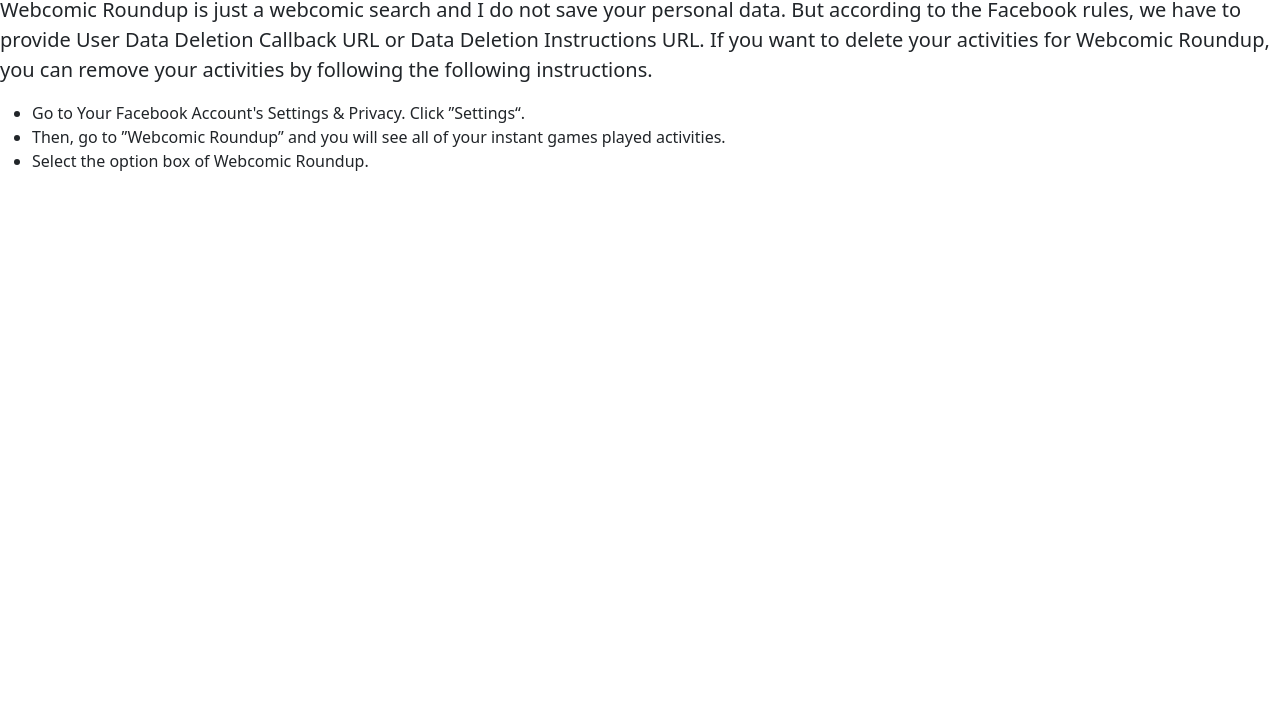
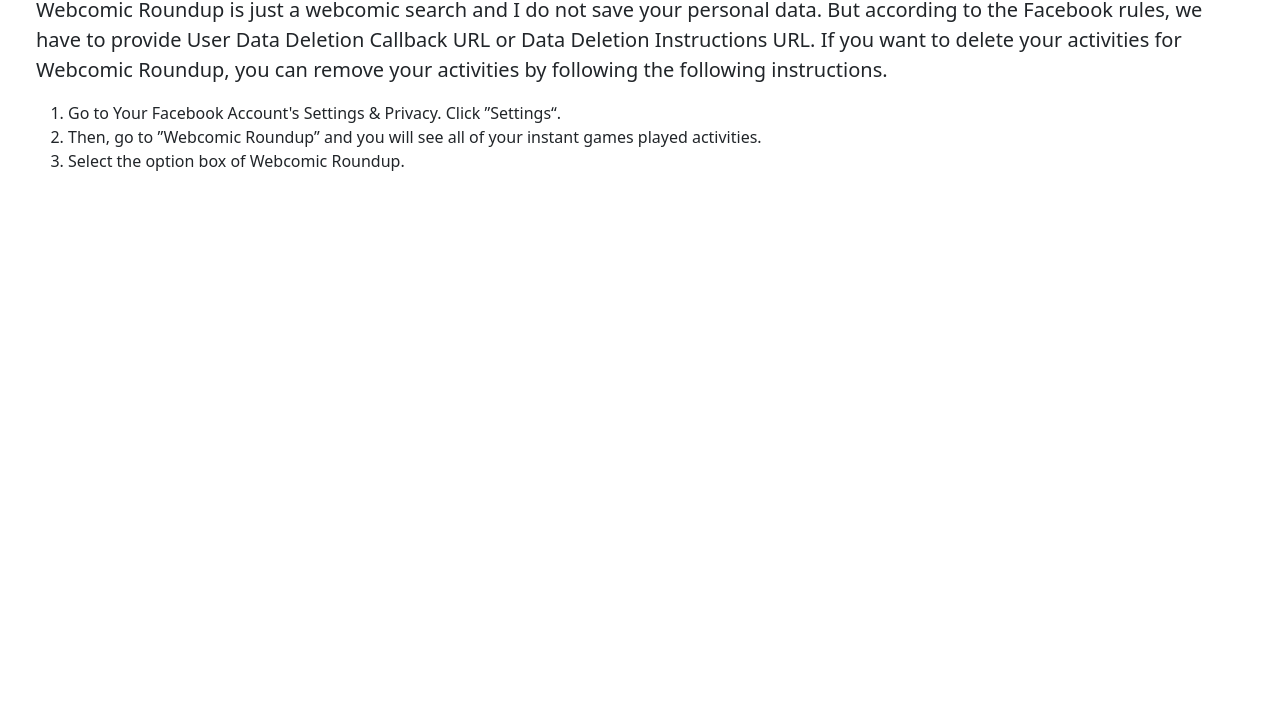
Before and after one commit to AndrewHempfling/generic-privacy, a plain HTML site: page index.html in a window 1280 px wide. Shown: the part 80-800 px from the top of the page. Drawn offline with nearby package versions, Linux system fonts and the light colour scheme.

Commit message:
Update index.html

```diff
--- a/index.html
+++ b/index.html
@@ -12,17 +12,22 @@
     <title>Webcomic Roundup Data Deletion</title>
   </head>
   <body>
+      <div class="row">
+          <div class="col px-5">
             <div class="jumbotron">
                 <h1 class="display-4">Webcomic Roundup Data Deletion</h1>
                 <p class="lead">Webcomic Roundup is just a webcomic search and I do not save your personal data. But according to the Facebook rules, we have to provide <strong>User Data Deletion Callback URL</strong> or <strong>Data Deletion Instructions URL</strong>. If you want to delete your activities for Webcomic Roundup, you can remove your activities by following the following instructions. </p>
             </div>
             <div class="row">
                 <div class="col">
-            <ul>
+                  <ol>
                       <li>Go to Your Facebook Account's Settings &amp; Privacy.  Click  ”Settings“.</li>
                       <li>Then, go to ”Webcomic Roundup” and you will see all of your instant games played activities.</li>
                       <li>Select the option box of Webcomic Roundup. </li>
-            </ul>
+                  </ol>
+                </div>
+            </div>
+
           </div>
       </div>
     <script src="https://cdn.jsdelivr.net/npm/bootstrap@5.0.0-beta1/dist/js/bootstrap.bundle.min.js" integrity="sha384-ygbV9kiqUc6oa4msXn9868pTtWMgiQaeYH7/t7LECLbyPA2x65Kgf80OJFdroafW" crossorigin="anonymous"></script>
```
Lines whose indentation alone changed are shown as unchanged.
